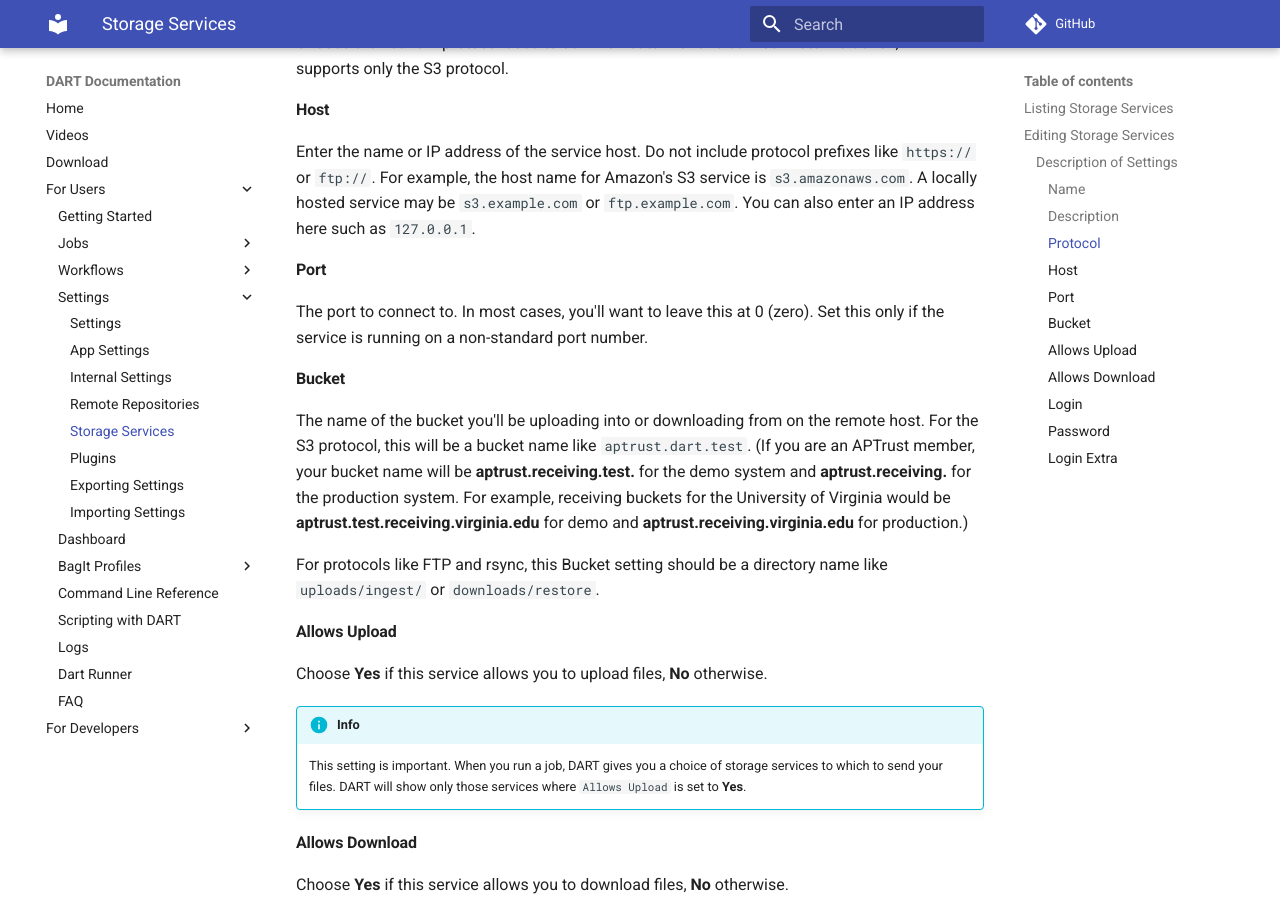
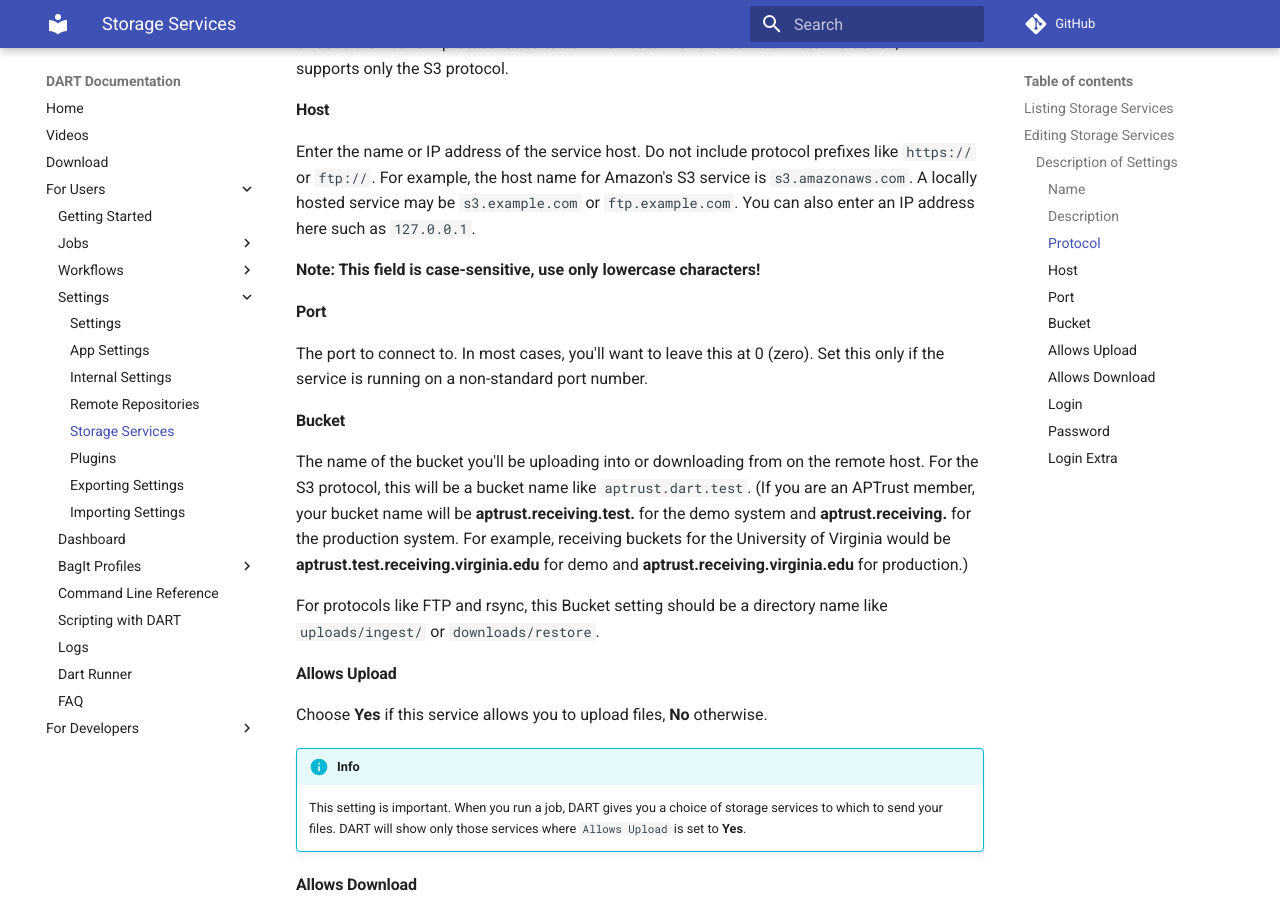
Before and after one commit to APTrust/dart-docs, an MkDocs documentation site: the page built from docs/users/settings/storage_services.md, in a window 1280 px wide and 900 px high, scrolled down 2027 px. Built offline with MkDocs 1.6.1 and Material for MkDocs 9.7.7, drawn with Linux system fonts in a browser that asks for light colours; comment, search, counter and statistics services are not loaded.

Commit message:
Add note about case sensitivity in host

```diff
--- a/docs/users/settings/storage_services.md
+++ b/docs/users/settings/storage_services.md
@@ -29,6 +29,8 @@ Choose the network protocol used to communicate with this service. Note: At laun
 
 #### Host
 Enter the name or IP address of the service host. Do not include protocol prefixes like `https://` or `ftp://`. For example, the host name for Amazon's S3 service is `s3.amazonaws.com`. A locally hosted service may be `s3.example.com` or `ftp.example.com`. You can also enter an IP address here such as `127.0.0.1`.
+
+**Note: This field is case-sensitive, use only lowercase characters!**
 
 #### Port
 The port to connect to. In most cases, you'll want to leave this at 0 (zero). Set this only if the service is running on a non-standard port number.
```
